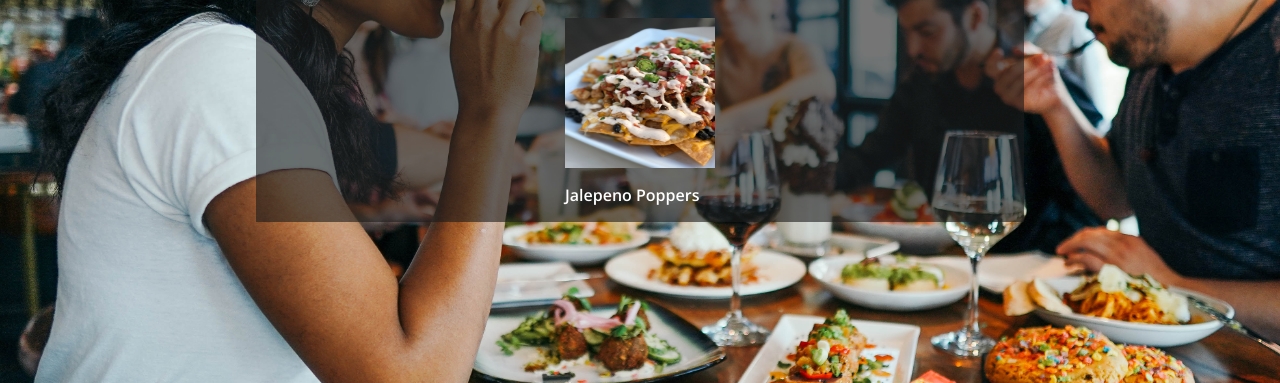
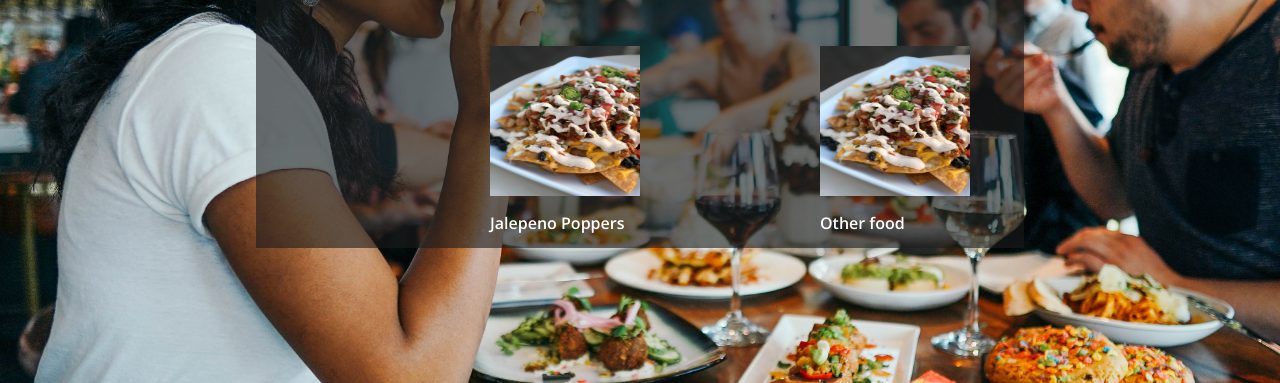
Before and after one commit to craignelstead/restaurant_page, a website built with webpack: page dist/index.html in a window 1280 px wide. Both pictures are taken after a click on the element "Menu". Shown: the part 417-800 px from the top of the page. Built offline with nearby package versions, Linux system fonts and the light colour scheme.

Commit message:
Added template for menu items

```diff
--- a/src/menu.js
+++ b/src/menu.js
@@ -25,12 +25,14 @@ export const menu = (function(doc) {
 
         //Appetizers
         const appetDiv = doc.createElement('div');
+        appetDiv.setAttribute('id', 'menuList');
 
         const appetH = doc.createElement('h1');
         appetH.textContent = 'Not-so-fancy Apps';
-        appetDiv.appendChild(appetH);
+        content.appendChild(appetH);
 
         addMenuItem('Jalepeno Poppers', './loadednachos.jpg', appetDiv);
+        addMenuItem('Other food', './loadednachos.jpg', appetDiv);
 
         content.appendChild(appetDiv);
 
--- a/src/style.css
+++ b/src/style.css
@@ -103,6 +103,14 @@ body {
     width: 600px;
 }
 
+#content>#menuList {
+    display: grid;
+    grid-template-columns: 1fr 1fr;
+    grid-template-rows: repeat(auto-fill, 200px);
+    column-gap: 60%;
+    row-gap: 20px;
+}
+
 .menuItem {
     display: grid;
     grid-row: 150px 20px;
```
Also changed, not shown: dist/main.js.
